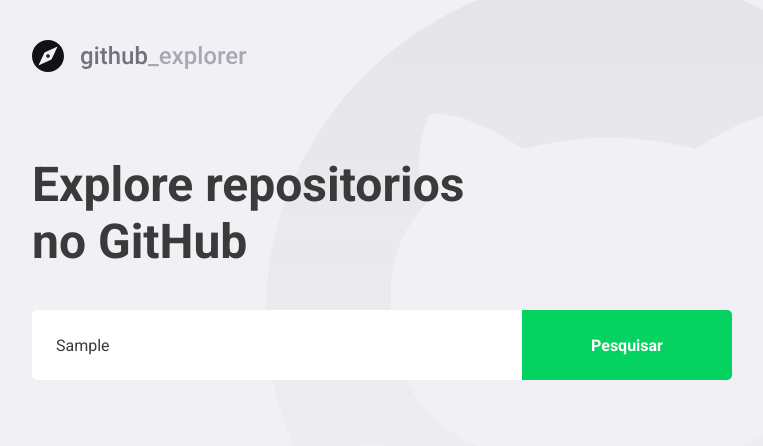
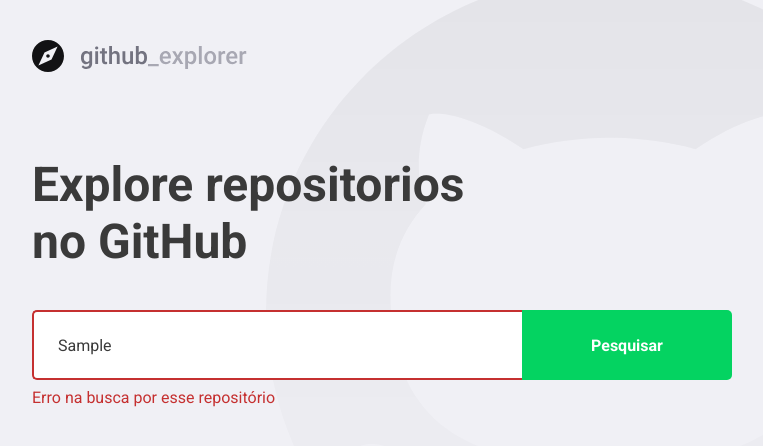
Before and after one commit to luizspinelli/projeto-react-bootcamp, a React (Create React App) app: page / in a window 1280 px wide. Both pictures are taken after typing "Sample" into the empty fields and a click on the button "Pesquisar". Shown: the top 446 px of the page, without its empty margins (148-911 px from the left). Built offline with nearby package versions, Linux system fonts and the light colour scheme; no server answers.

Commit message:
dealing with errors and showing on screen

```diff
--- a/src/pages/Dashboard/index.tsx
+++ b/src/pages/Dashboard/index.tsx
@@ -5,7 +5,7 @@ import api from '../../services/api';
 
 import logoImg from '../../assets/logo.svg';
 
-import { Title, Form, Repositories } from './styles';
+import { Title, Form, Repositories, Error } from './styles';
 
 interface Repository {
   full_name: string;
@@ -17,6 +17,7 @@ interface Repository {
 }
 
 const Dashboard: React.FC = () => {
+  const [inputError, setInputError] = useState('');
   const [newRepo, setNewRepo] = useState('');
   const [repositories, setRepositories] = useState<Repository[]>([]);
 
@@ -25,19 +26,29 @@ const Dashboard: React.FC = () => {
   ): Promise<void> {
     e.preventDefault();
 
-    const response = await api.get<Repository>(`repos/${newRepo}`);
+    if (!newRepo) {
+      setInputError('Digite o autor/nome do repositório');
+      return;
+    }
 
-    const repository = response.data;
+    try {
+      const response = await api.get<Repository>(`repos/${newRepo}`);
 
-    setRepositories([...repositories, repository]);
-    setNewRepo('');
+      const repository = response.data;
+
+      setRepositories([...repositories, repository]);
+      setNewRepo('');
+      setInputError('');
+    } catch (err) {
+      setInputError('Erro na busca por esse repositório');
+    }
   }
 
   return (
     <>
       <img src={logoImg} alt="GitHub Explorer" />
       <Title>Explore repositorios no GitHub</Title>
-      <Form onSubmit={handleAddRepository}>
+      <Form hasError={!!inputError} onSubmit={handleAddRepository}>
         <input
           value={newRepo}
           onChange={e => setNewRepo(e.target.value)}
@@ -45,6 +56,9 @@ const Dashboard: React.FC = () => {
         />
         <button type="submit">Pesquisar</button>
       </Form>
+
+      {inputError && <Error>{inputError}</Error>}
+
       <Repositories>
         {repositories.map(repository => (
           <a key={repository.full_name} href="teste">
--- a/src/pages/Dashboard/styles.ts
+++ b/src/pages/Dashboard/styles.ts
@@ -1,5 +1,9 @@
-import Styled from 'styled-components';
+import Styled, { css } from 'styled-components';
 import { shade } from 'polished';
+
+interface FormProps {
+  hasError: boolean;
+}
 
 export const Title = Styled.h1`
   font-size: 48px;
@@ -10,7 +14,7 @@ export const Title = Styled.h1`
   margin-top: 80px;
 `;
 
-export const Form = Styled.form`
+export const Form = Styled.form<FormProps>`
   margin-top: 40px;
   max-width: 700px;
 
@@ -23,6 +27,15 @@ export const Form = Styled.form`
     border: 0;
     border-radius: 5px 0 0 5px;
     color: #3a3a3a;
+    border: 2px solid #fff;
+    border-right: 0;
+
+    ${props =>
+      props.hasError
+        ? css`
+            border-color: #c53030;
+          `
+        : ''}
 
     &::placeholder {
       color: #a8a8b3
@@ -99,3 +112,9 @@ export const Repositories = Styled.div`
   }
 }
 `;
+
+export const Error = Styled.span`
+  display: block;
+  color: #c53030;
+  margin-top: 8px;
+`;
```
